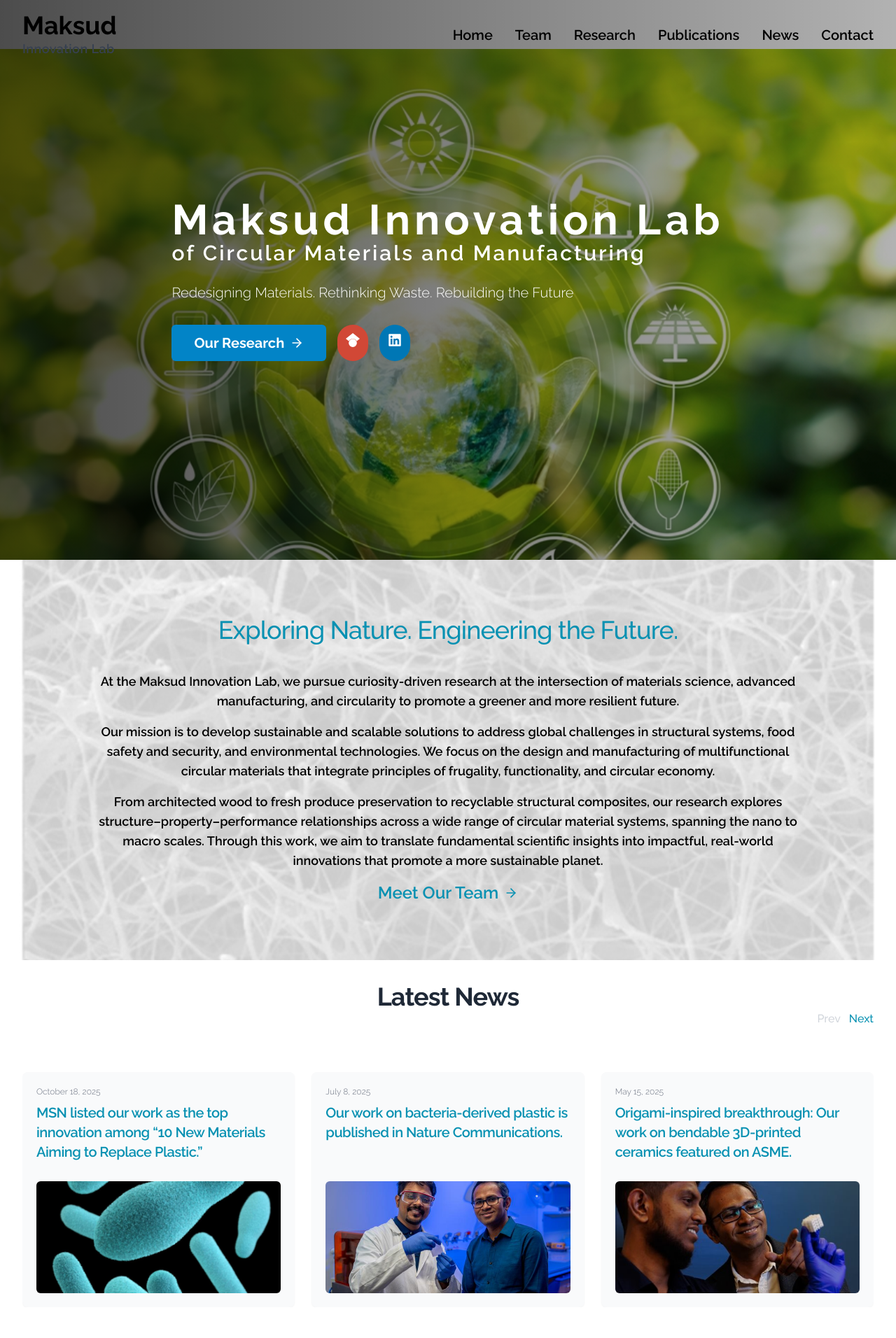
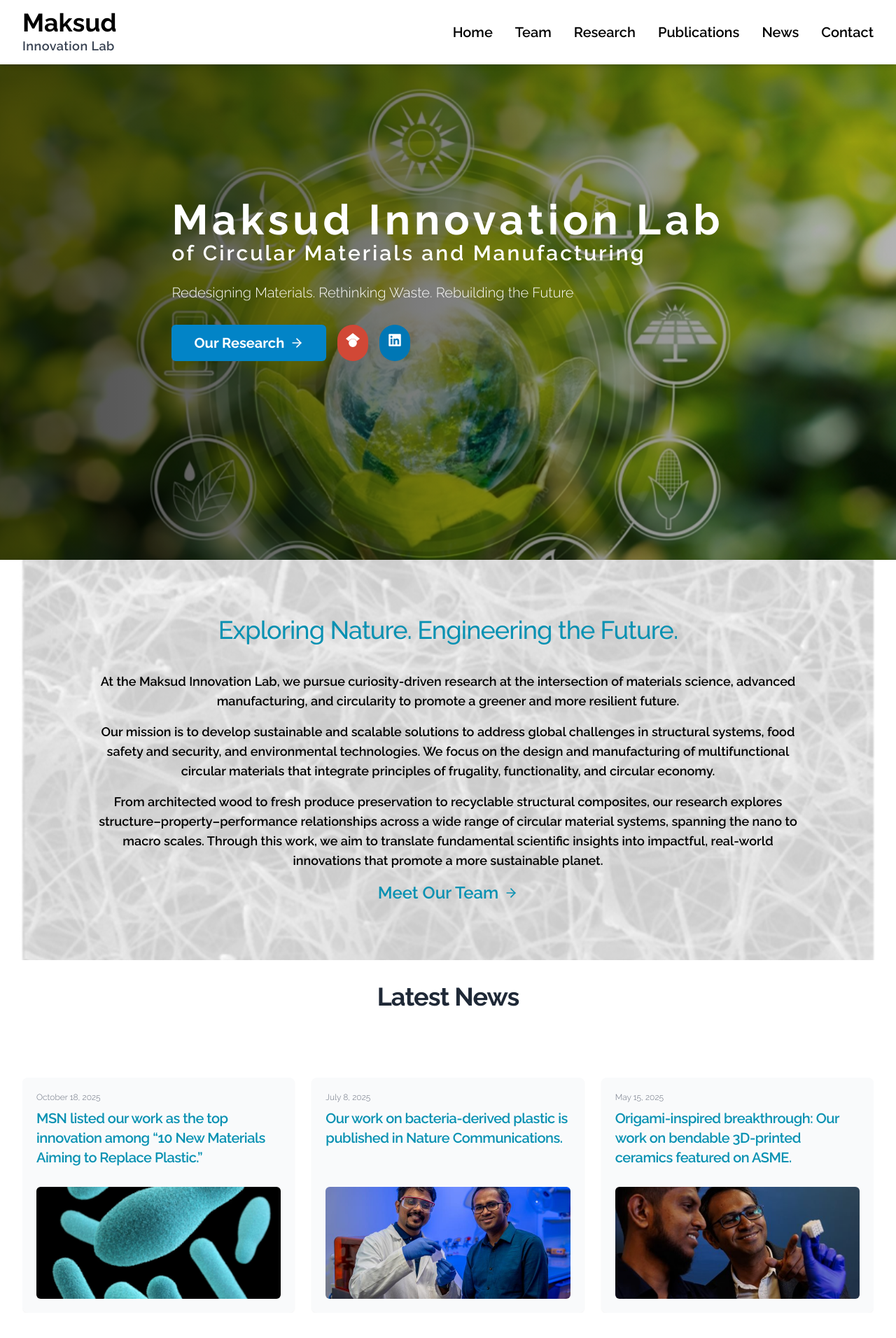
Before and after one commit to NAVYAMADHURI-BAGIREDDY/professorRahman_labsite, a React (Vite) app: page / in a window 1280 px wide. Shown: the top 1912 px of the page at 70% size. Built offline with nearby package versions, Linux system fonts and the light colour scheme.

Commit message:
update header

```diff
--- a/src/components/layout/Header.tsx
+++ b/src/components/layout/Header.tsx
@@ -1,42 +1,21 @@
-import { useState, useEffect } from 'react';
+import { useState } from 'react';
 import { NavLink, Link } from 'react-router-dom';
 import { Menu, X } from 'lucide-react';
 
 const Header = () => {
-  const [isScrolled, setIsScrolled] = useState(false);
   const [isMenuOpen, setIsMenuOpen] = useState(false);
-
-  useEffect(() => {
-    const handleScroll = () => {
-      setIsScrolled(window.scrollY > 10);
-    };
-
-    window.addEventListener('scroll', handleScroll);
-    return () => window.removeEventListener('scroll', handleScroll);
-  }, []);
-
-  const toggleMenu = () => {
-    setIsMenuOpen(!isMenuOpen);
-  };
+  const toggleMenu = () => setIsMenuOpen(!isMenuOpen);
 
   return (
-    <header
-    className={`fixed top-0 left-0 w-full z-50 transition-all duration-300 ${
-      isScrolled ? 'bg-white shadow-md py-2' : 'bg-transparent py-4'
-    }`}
-
-    >
-      <div className="max-w-screen-xl mx-auto px-6 sm:px-6  lg:px-8 flex justify-between items-center">
-        <Link
-        to="/"
-        className="flex flex-col leading-tight hover:text-blue-500 transition-colors"
-        >
+    <header className="fixed top-0 left-0 w-full z-50 bg-white shadow-md py-3">
+      <div className="max-w-screen-xl mx-auto px-6 sm:px-6 lg:px-8 flex justify-between items-center">
+        <Link to="/" className="flex flex-col leading-tight">
           <span className="text-3xl sm:text-4xl font-raleway font-extrabold text-black">
             Maksud
-            </span>
-            <span className="text-base sm:text-lg font-raleway font-semibold text-gray-700 tracking-wide">
-              Innovation Lab
-            </span>
+          </span>
+          <span className="text-base sm:text-lg font-raleway font-semibold text-gray-700 tracking-wide">
+            Innovation Lab
+          </span>
         </Link>
 
         {/* Desktop Navigation */}
@@ -46,7 +25,7 @@
               key={item}
               to={item === 'Home' ? '/' : `/${item.toLowerCase()}`}
               className={({ isActive }) =>
-                `lg:text-xl  sm:text-2xl  font-raleway font-semibold transition-colors hover:text-blue-500 ${
+                `lg:text-xl sm:text-2xl font-raleway font-semibold ${
                   isActive ? 'text-black' : 'text-black'
                 }`
               }
@@ -59,7 +38,7 @@
         {/* Mobile Menu Button */}
         <button
           type="button"
-          className="md:hidden text-gray-800 hover:text-green-800 transition-colors"
+          className="md:hidden text-gray-800"
           onClick={toggleMenu}
           aria-label="Toggle menu"
         >
@@ -69,14 +48,15 @@
 
       {/* Mobile Navigation */}
       {isMenuOpen && (
-        <div className="md:hidden absolute top-full left-0 right-0 bg-white shadow-md z-40 animate-fade-in">
+        <div className="md:hidden absolute top-full left-0 right-0 bg-white shadow-md z-40">
+          {/* removed animate-fade-in */}
           <nav className="flex flex-col space-y-4 px-4 py-4">
             {['Home', 'Team', 'Research', 'Publications', 'News', 'Contact'].map((item) => (
               <NavLink
                 key={item}
                 to={item === 'Home' ? '/' : `/${item.toLowerCase()}`}
                 className={({ isActive }) =>
-                  `text-base font-medium transition-colors hover:text-green-800 ${
+                  `text-base font-medium ${
                     isActive ? 'text-green-800' : 'text-gray-800'
                   }`
                 }
--- a/src/pages/Home.tsx
+++ b/src/pages/Home.tsx
@@ -177,43 +177,40 @@
         </div>
       </section>
 
+
+
 {/* News Section */}
-      <section className="bg-white pt-8 pb-16">
+<section className="bg-white pt-8 pb-16 relative">
   <div className="max-w-screen-xl mx-auto px-4 sm:px-6 lg:px-8">
-          <div className="relative">
-            <div className="flex justify-center">
+    <div className="flex justify-center mb-8">
       <SectionHeading title="Latest News" centered />
     </div>
-            <div className="absolute right-0 top-1/2 -translate-y-1/2 flex gap-3">
+
+    {/* Arrows */}
     <button
       onClick={prevNews}
       disabled={startIdx === 0}
-                className={`inline-flex items-center font-medium ${
-                  startIdx === 0
-                    ? "text-gray-300 cursor-default"
-                    : "text-cyan-600 hover:text-cyan-700"
+      aria-label="Previous news"
+      className={`absolute left-12 top-1/2 -translate-y-1/2 bg-white/90 hover:bg-white text-cyan-600 rounded-full p-2 shadow-md transition ${
+        startIdx === 0 ? 'opacity-40 cursor-not-allowed' : ''
       }`}
-                aria-label="Previous news"
     >
-                Prev
+      <ArrowRight className="rotate-180 w-6 h-6" />
     </button>
+
     <button
       onClick={nextNews}
       disabled={startIdx >= total - windowSize}
-                className={`inline-flex items-center font-medium ${
-                  startIdx >= total - windowSize
-                    ? "text-gray-300 cursor-default"
-                    : "text-cyan-600 hover:text-cyan-700"
+      aria-label="Next news"
+      className={`absolute right-12 top-1/2 -translate-y-1/2 bg-white/90 hover:bg-white text-cyan-600 rounded-full p-2 shadow-md transition ${
+        startIdx >= total - windowSize ? 'opacity-40 cursor-not-allowed' : ''
       }`}
-                aria-label="Next news"
     >
-                Next
+      <ArrowRight className="w-6 h-6" />
     </button>
-            </div>
-          </div>
 
     {/* Viewport */}
-          <div className="mt-6 overflow-hidden">
+    <div className="mt-6 overflow-hidden relative">
       {/* Track */}
       <div
         className="flex -mx-3 transition-transform duration-500 ease-linear"
@@ -221,13 +218,10 @@
           transform: `translateX(-${(startIdx * 100) / 3}%)`,
         }}
       >
-              {/* Slides: each 1/3 width of viewport */}
         {topFiveNews.map((news) => (
           <div key={news.id} className="basis-1/3 shrink-0 px-3">
-                  {/* Card: slightly taller to avoid title cropping */}
             <div className="bg-gray-50 rounded-lg overflow-hidden shadow-sm h-[20rem] md:h-[21rem] flex flex-col">
               <div className="p-5 flex-1 flex flex-col justify-between">
-                      {/* Date + Title block */}
                 <div>
                   <span className="text-xs text-gray-500 mb-2 block">
                     {new Date(news.date).toLocaleDateString("en-US", {
@@ -236,7 +230,6 @@
                       day: "numeric",
                     })}
                   </span>
-
                   <h3 className="text-base md:text-xl font-semibold leading-snug mb-2 min-h-[2.75rem]">
                     {news.Link ? (
                       <a
@@ -252,7 +245,6 @@
                     )}
                   </h3>
                 </div>
-                                    {/* Image */}
                 <img
                   src={news.image}
                   alt={news.title}
@@ -277,6 +269,8 @@
     </div>
   </div>
 </section>
+
+
 
       {/* Highlighted Publications */}
       <section className="bg-white pt-4 pb-16">
--- a/src/pages/People.tsx
+++ b/src/pages/People.tsx
@@ -29,7 +29,7 @@
   return (
     <div>
       {/* Hero Section */}
-      <section className="relative h-[160px] bg-gray-900 mt-16 ">
+      <section className="relative h-[160px] bg-gray-900 mt-16">
         <div className="absolute inset-0 z-0">
           <div className="absolute inset-0 bg-black/60 z-10" />
           <img
@@ -43,17 +43,10 @@
             initial={{ opacity: 0, y: 30 }}
             animate={{ opacity: 1, y: 0 }}
             transition={{ duration: 0.8 }}
-            className="text-2xl sm:text-3xl md:text-5xl font-raleway leading-tight mb-4"
+            className="text-3xl md:text-5xl font-raleway mb-4"
           >
             Our Team
           </motion.h1>
-          <motion.p
-            initial={{ opacity: 0, y: 30 }}
-            animate={{ opacity: 1, y: 0 }}
-            transition={{ duration: 0.8, delay: 0.2 }}
-            className="text-base sm:text-lg md:text-xl max-w-3xl leading-relaxed"
-          >
-          </motion.p>
         </div>
       </section>
 
--- a/src/pages/Publications.tsx
+++ b/src/pages/Publications.tsx
@@ -2,27 +2,19 @@
 import { motion } from 'framer-motion';
 import AnimatedSection from '../components/common/AnimatedSection';
 import { publications, UnifiedPublication, Category } from '../data/publications';
-
 import pubBanner from '../../images/pub.png';
 
 const Publications = () => {
   const [category, setCategory] = useState<Category>('journal');
 
-  // Filter publications by selected category
-  const filteredPublications = publications.filter(
-    (pub) => pub.category === category
-  );
-
-  // Group publications by year
+  const filteredPublications = publications.filter((pub) => pub.category === category);
   const publicationsByYear = filteredPublications.reduce((acc, pub) => {
     if (!acc[pub.year]) acc[pub.year] = [];
     acc[pub.year].push(pub);
     return acc;
   }, {} as Record<number, UnifiedPublication[]>);
 
-  const years = Object.keys(publicationsByYear)
-    .map(Number)
-    .sort((a, b) => b - a);
+  const years = Object.keys(publicationsByYear).map(Number).sort((a, b) => b - a);
 
   return (
     <div>
@@ -51,7 +43,6 @@
       {/* Publications Section */}
       <section className="bg-white mt-10">
         <div className="max-w-screen-xl mx-auto px-2 sm:px-6 lg:px-8">
-
           {/* Filter Buttons */}
           <div className="flex flex-wrap gap-2 mb-10">
             {[
@@ -62,7 +53,7 @@
               <button
                 key={item.value}
                 onClick={() => setCategory(item.value as Category)}
-                className={`px-4 py-2 rounded-md text-sm sm:text-base transition ${
+                className={`px-4 py-2 rounded-md text-sm sm:text-base ${
                   category === item.value
                     ? 'bg-primary-600 text-white'
                     : 'bg-gray-200 text-gray-800 hover:bg-gray-300'
@@ -87,7 +78,6 @@
                       key={pub.id}
                       className="bg-gray-50 rounded-lg p-4 sm:p-6 hover:shadow-md transition flex flex-col md:flex-row items-start gap-4"
                     >
-                      {/* Image on Left */}
                       {pub.image && (
                         <div className="flex-shrink-0 w-36 h-48 overflow-hidden rounded-md shadow-sm">
                           <img
@@ -98,7 +88,6 @@
                         </div>
                       )}
 
-                      {/* Text on Right */}
                       <div className="flex-1">
                         <h3 className="text-lg sm:text-xl font-medium mb-1 text-cyan-600">
                           {pub.link ? (
--- a/src/pages/Research.tsx
+++ b/src/pages/Research.tsx
@@ -72,7 +72,7 @@
                         Research Focus
                       </h4>
 
-                      <ul className="space-y-[2px] text-medium md:text-base text-white font-semibold leading-snug">
+                      <ul className="space-y-[2px] text-medium md:text-base text-white font-semibold leading-relaxed">
                         {focus.map((f) => {
                           const to = focusHref(href, f);
                           return (
```
Also changed, not shown: src/pages/Contact.tsx (+20 -29 lines), src/pages/News.tsx (+10 -53 lines). Lines whose indentation alone changed are shown as unchanged.
